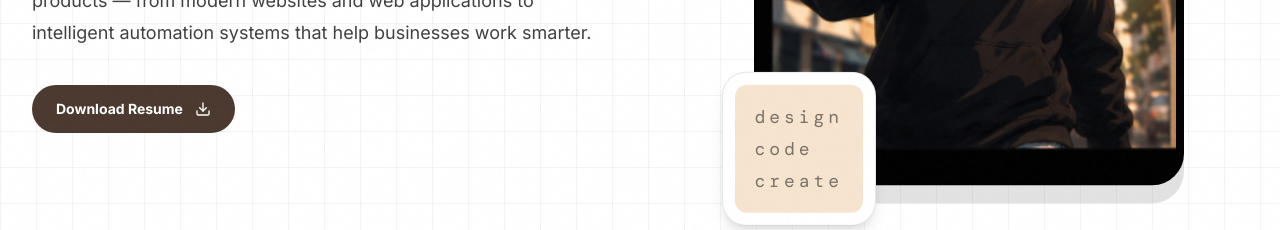
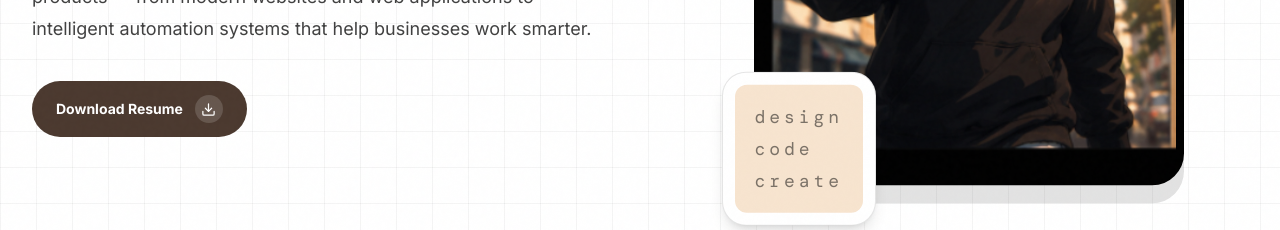
Before and after one commit to vpraveenk1202/perosnal_portfolio, a React (Vite) app: page / in a window 1280 px wide. Shown: the part 517-747 px from the top of the page. Built offline with nearby package versions, Linux system fonts and the light colour scheme; a web font is replaced by a local one.

Commit message:
Add email contact form and resume animation

```diff
--- a/package.json
+++ b/package.json
@@ -10,6 +10,7 @@
     "lint": "tsc --noEmit"
   },
   "dependencies": {
+    "@emailjs/browser": "^4.4.1",
     "framer-motion": "^12.23.12",
     "lucide-react": "^0.468.0",
     "react": "^19.1.1",
--- a/src/components/sections/ContactSection.tsx
+++ b/src/components/sections/ContactSection.tsx
@@ -1,4 +1,5 @@
 import { AnimatePresence, motion } from "framer-motion";
+import emailjs from "@emailjs/browser";
 import { CheckCircle, Github, Linkedin, Mail, Send } from "lucide-react";
 import { useState } from "react";
 import type { FormEvent } from "react";
@@ -19,6 +20,7 @@ export function ContactSection() {
   const [errors, setErrors] = useState<Partial<ContactFormData>>({});
   const [submitted, setSubmitted] = useState(false);
   const [sending, setSending] = useState(false);
+  const [submitError, setSubmitError] = useState("");
 
   const validate = (): boolean => {
     const nextErrors: Partial<ContactFormData> = {};
@@ -50,18 +52,37 @@ export function ContactSection() {
     }
   };
 
-  const handleSubmit = (event: FormEvent<HTMLFormElement>) => {
+  const handleSubmit = async (event: FormEvent<HTMLFormElement>) => {
     event.preventDefault();
 
     if (!validate()) return;
 
     setSending(true);
+    setSubmitError("");
 
-    window.setTimeout(() => {
+    try {
+      const serviceId = import.meta.env.VITE_EMAILJS_SERVICE_ID;
+      const templateId = import.meta.env.VITE_EMAILJS_TEMPLATE_ID;
+      const publicKey = import.meta.env.VITE_EMAILJS_PUBLIC_KEY;
+
+      if (!serviceId || !templateId || !publicKey) {
+        throw new Error("Email service is not configured yet.");
+      }
+
+      await emailjs.send(serviceId, templateId, {
+        from_name: form.name,
+        from_email: form.email,
+        phone: form.phone || "Not provided",
+        subject: form.subject,
+        message: form.message
+      }, publicKey);
+
       setSending(false);
       setSubmitted(true);
-      console.log("Contact form submitted:", form);
-    }, 900);
+    } catch (error) {
+      setSending(false);
+      setSubmitError(error instanceof Error ? error.message : "Unable to send your message. Please email me directly.");
+    }
   };
 
   const inputClass = (field: keyof ContactFormData) =>
@@ -181,12 +202,13 @@ export function ContactSection() {
                         </>
                       )}
                     </button>
+                    {submitError && <p className="text-sm font-medium text-red-500">{submitError}</p>}
                   </motion.form>
                 )}
               </AnimatePresence>
 
               <div className="mt-10 flex flex-wrap gap-3">
-                <a href="mailto:your-email@example.com" className="flex items-center gap-2 rounded-full border border-black/10 px-5 py-3 text-sm font-bold transition hover:-translate-y-1 hover:border-black">
+                <a href="mailto:vpraveenk1202@gmail.com" className="flex items-center gap-2 rounded-full border border-black/10 px-5 py-3 text-sm font-bold transition hover:-translate-y-1 hover:border-black">
                   <Mail size={16} /> Email me
                 </a>
                 <a href="https://github.com/Prmersal" target="_blank" rel="noreferrer" className="flex items-center gap-2 rounded-full border border-black/10 px-5 py-3 text-sm font-bold transition hover:-translate-y-1 hover:border-black">
--- a/src/components/sections/HeroSection.tsx
+++ b/src/components/sections/HeroSection.tsx
@@ -31,15 +31,15 @@ export function HeroSection() {
           <Reveal delay={0.24}>
   <div className="mt-9 flex flex-wrap gap-3">
     <a
-      href="./public/assets/praveenresumes.pdf"
+      href="/assets/praveenresumes.pdf"
       download="Praveenkumarv_resume.pdf"
-      className="group flex items-center gap-3 rounded-full bg-[#4b392f] px-6 py-3.5 text-sm font-bold text-white transition hover:-translate-y-1"
+      className="group relative inline-flex items-center gap-3 overflow-hidden rounded-full bg-[#4b392f] px-6 py-3.5 text-sm font-bold text-white transition hover:-translate-y-1 hover:shadow-[5px_5px_0_#111]"
     >
-      Download Resume
-      <Download
-        size={16}
-        className="transition group-hover:translate-y-1"
-      />
+      <span className="relative z-10">Download Resume</span>
+      <span className="relative z-10 flex h-7 w-7 items-center justify-center overflow-hidden rounded-full bg-white/15">
+        <Download size={15} className="transition-transform duration-300 group-hover:translate-y-8" />
+        <Download size={15} className="absolute -translate-y-8 transition-transform duration-300 group-hover:translate-y-0" />
+      </span>
     </a>
   </div>
 </Reveal>
--- /dev/null
+++ b/src/vite-env.d.ts
@@ -0,0 +1 @@
+/// <reference types="vite/client" />
```
Also changed, not shown: 2 other files (tests, documents, lock files or other folders).
